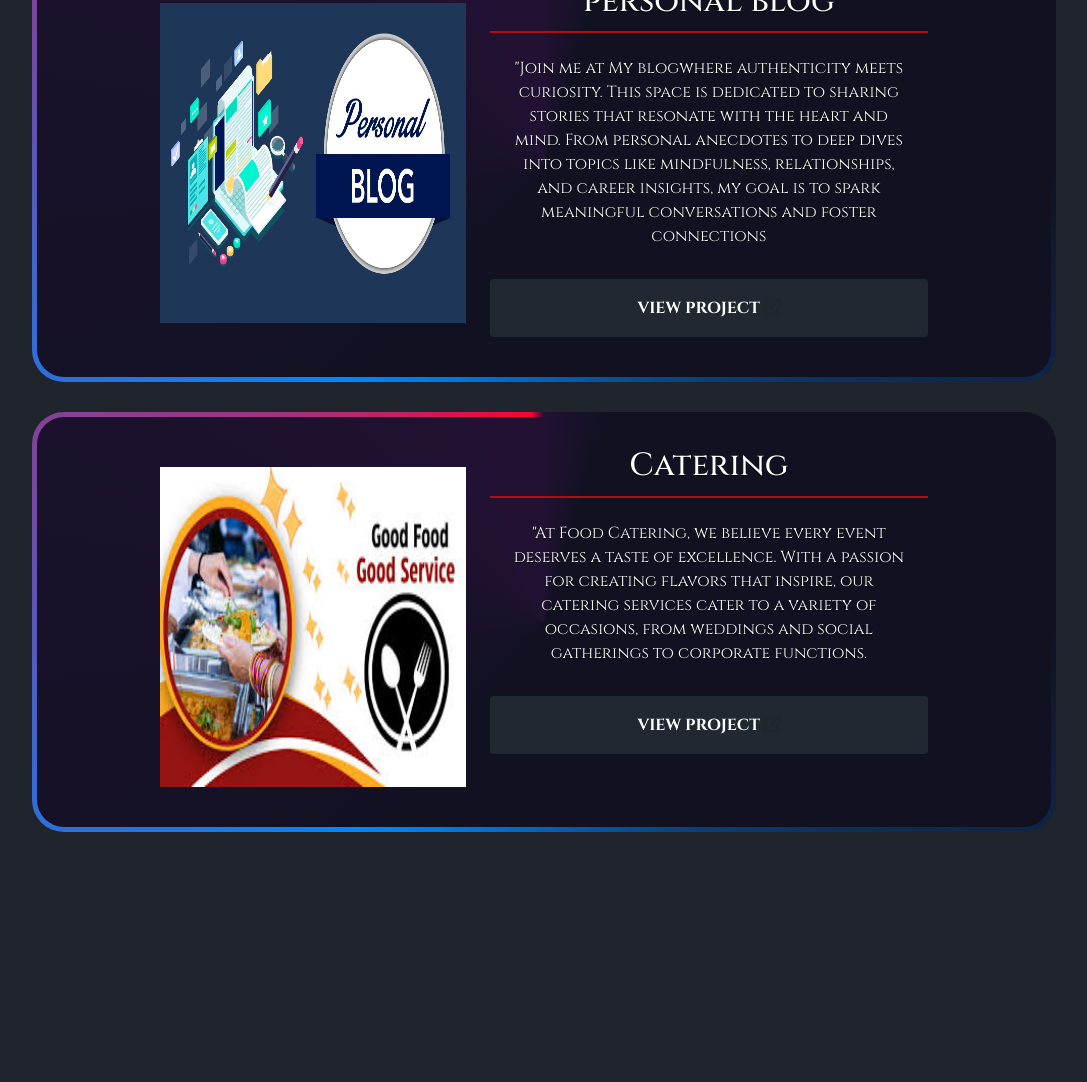
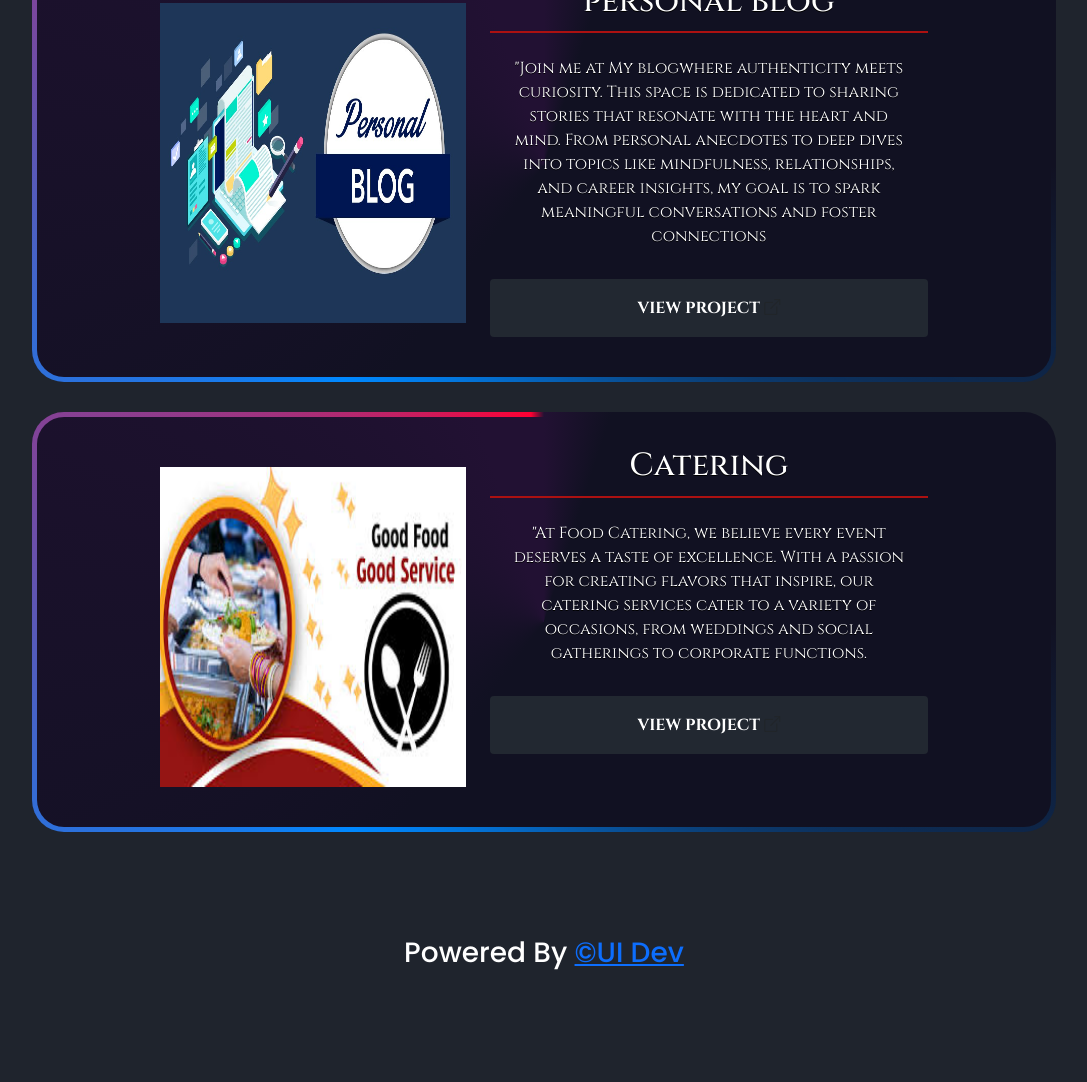
Before and after one commit to Himanshu12866/my-projects, a plain HTML site: page index.html in a window 1280 px wide. Shown: the part 6877-7959 px from the top of the page, without its empty margins (96-1183 px from the left). Before the commit the page ends 7709 px from the top, so only its background shows below. Drawn offline with nearby package versions, Linux system fonts and the light colour scheme.

Commit message:
Uploaded

```diff
--- a/index.html
+++ b/index.html
@@ -435,5 +435,9 @@
         </div>
       </div>
     </div>
+
+    <footer>
+      <h3>Powered By <a href="https://github.com/himanshu12866"> &copy;UI Dev</a> </h3>
+    </footer>
   </body>
 </html>
--- a/style.css
+++ b/style.css
@@ -213,3 +213,10 @@ button:hover{
     margin-top: 20px;
 
 }
+
+footer {
+  display: flex;
+  justify-content: center;
+  align-items: center;
+height: 250px;
+}
```
